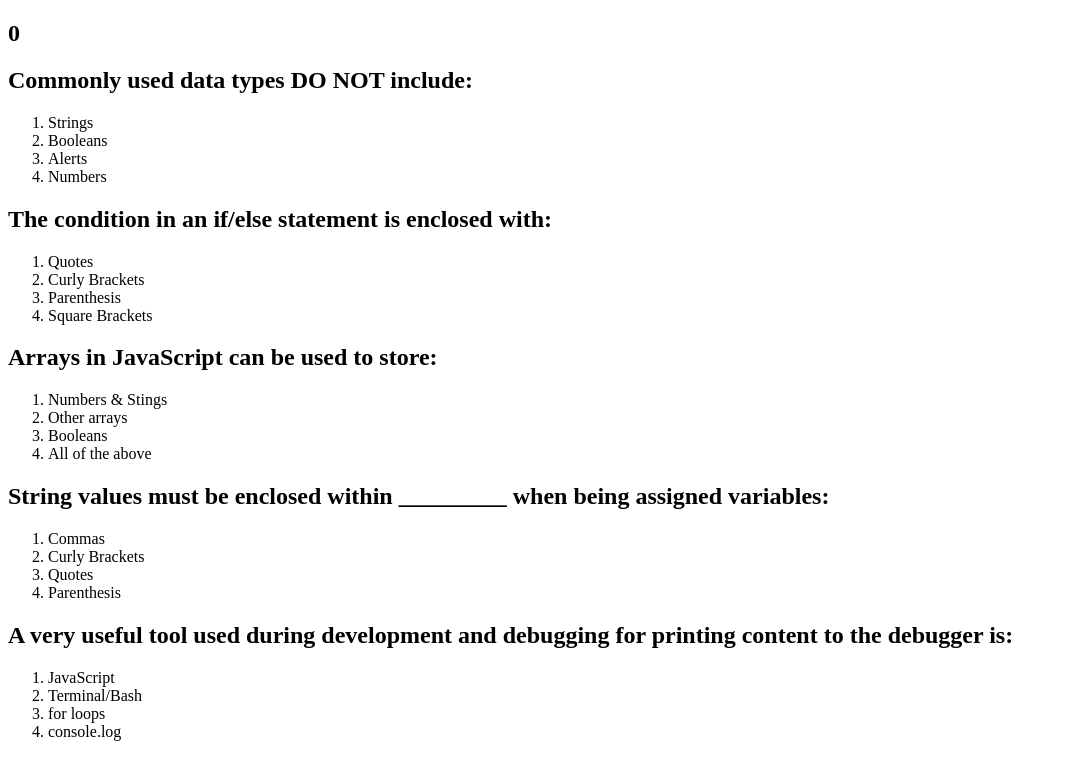
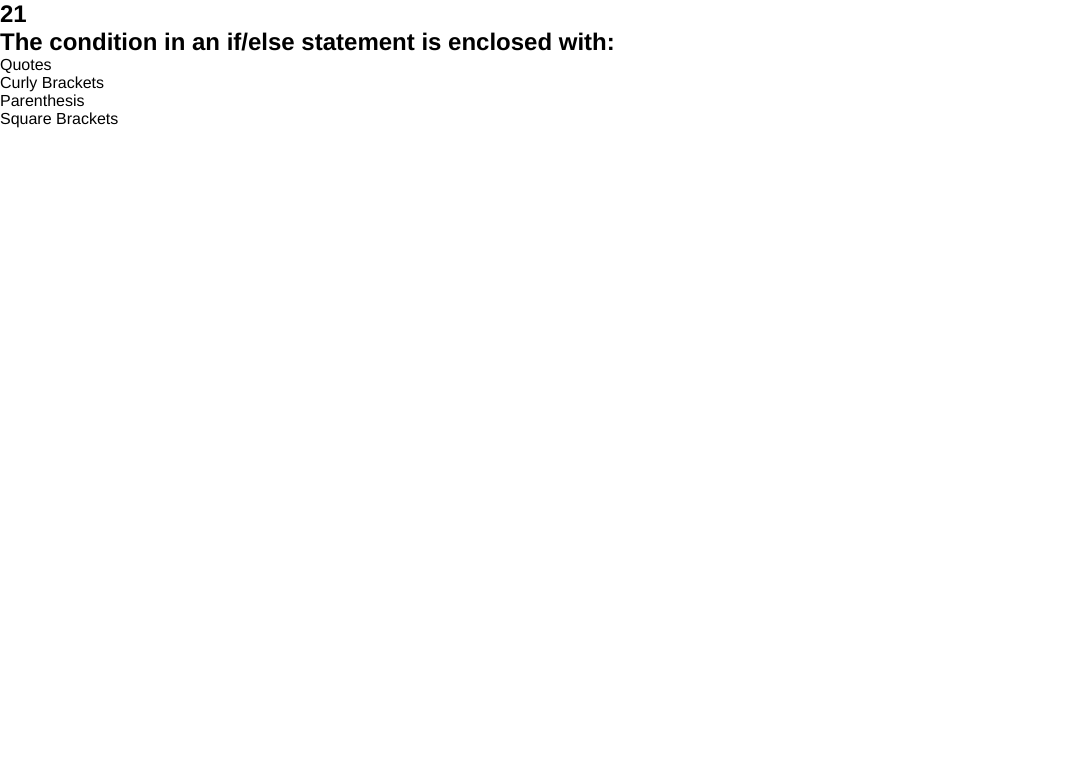
Before and after one commit to hazel-jimenez/letsquiz, a plain HTML site: page index.html in a window 1280 px wide. Both pictures are taken after a click on the item "Strings". Shown: the whole page, without its empty margins (0-1074 px from the left). Drawn offline with Linux system fonts and the light colour scheme.

Commit message:
adding js

```diff
--- a/assets/css/style.css
+++ b/assets/css/style.css
@@ -0,0 +1,6 @@
+*{
+    box-sizing: border-box;
+    margin: 0;
+    padding: 0;
+    font-family: 'Franklin Gothic Medium', 'Arial Narrow', Arial, sans-serif;
+}
--- a/assets/js/script.js
+++ b/assets/js/script.js
@@ -1,5 +1,5 @@
 var i = 0
-var timeStart = 3;
+var timeStart = 30;
 function countDown() {
   var timerEl = document.getElementById("timer");
   timerEl.textContent = timeStart;
@@ -49,22 +49,43 @@ var questions = [
 var q = document.getElementById("q");
 var a = document.getElementById("a");
 
-for (var i = 0; i < questions.length; i++){
+
+
+
+
+
+
+
+
+function showQuestions(){
     var questionEl = document.createElement('h2')
     var answerEl = document.createElement('ol')
     questionEl.textContent = (questions[i].question)
     q.appendChild(questionEl)
-    q.appendChild(answerEl)
+    a.appendChild(answerEl)
     for (var j = 0; j < questions[i].answer.length; j++){
         var answerChoice = document.createElement('li')
-        answerChoice.setAttribute('onclick', 'nextQuestion()')
+        answerChoice.setAttribute('onclick', 'nextQuestion(event)')
         answerChoice.textContent = questions[i].answer[j]
-        answerEl.appendChild(answerChoice)
-        console.log (questions[i].answer[j])
+        answerEl.appendChild(answerChoice);
     }
-    console.log (questions[i].correct)
+}
+showQuestions();
 
-}
-function nextQuestion(){
+function nextQuestion(e){
+    console.log (e.target)
+    if (questions[i].correct === e.target.textContent){
+        console.log ("correct")
+    }else {
+        console.log ("wrong")
+        timeStart -= 3
+    }
 
-}
+    i++
+    q.children[0].remove()
+    a.children[0].remove()
+    if (i < questions.length ){
+        showQuestions();
+    }else (i < questions.length)
+        // showHighScore();
+    }
--- a/index.html
+++ b/index.html
@@ -15,7 +15,7 @@
             <h1 id="timer"></h1>
         </section>
     </header>
-    <section>
+    <section id="quiz">
         <div id="q">
 
         </div>
@@ -23,6 +23,10 @@
         <div id="a">
 
         </div>
+
+
+
+
     </section>
 
 
```
